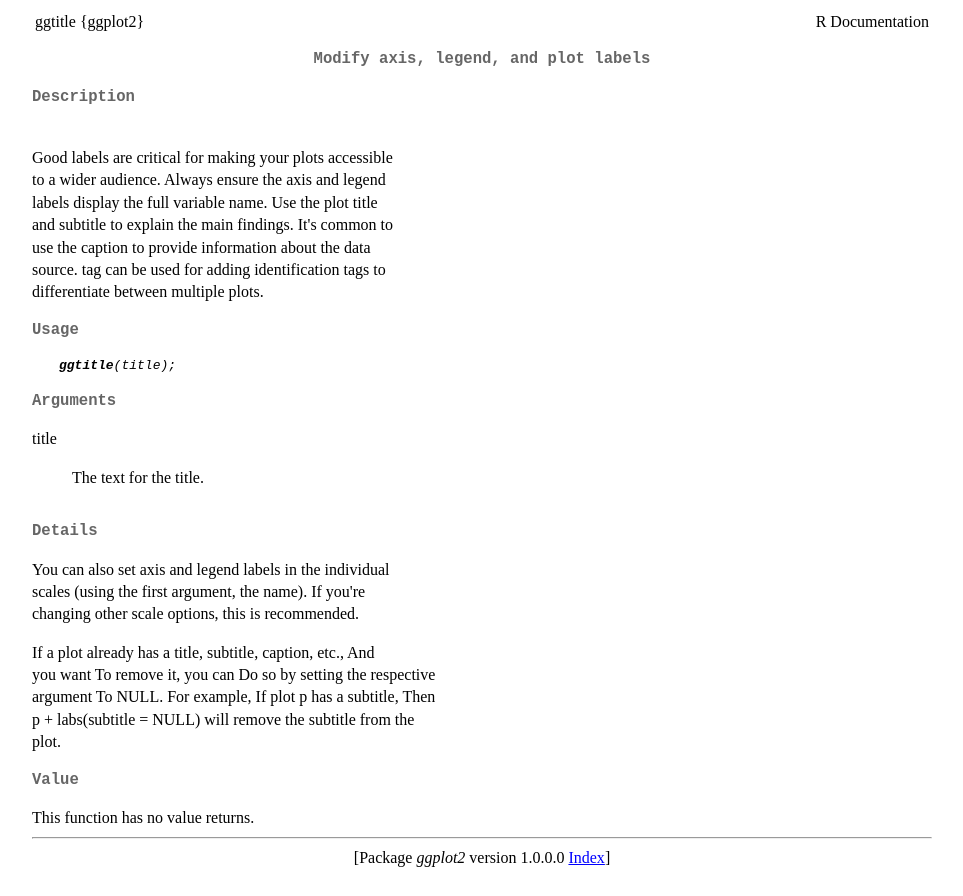
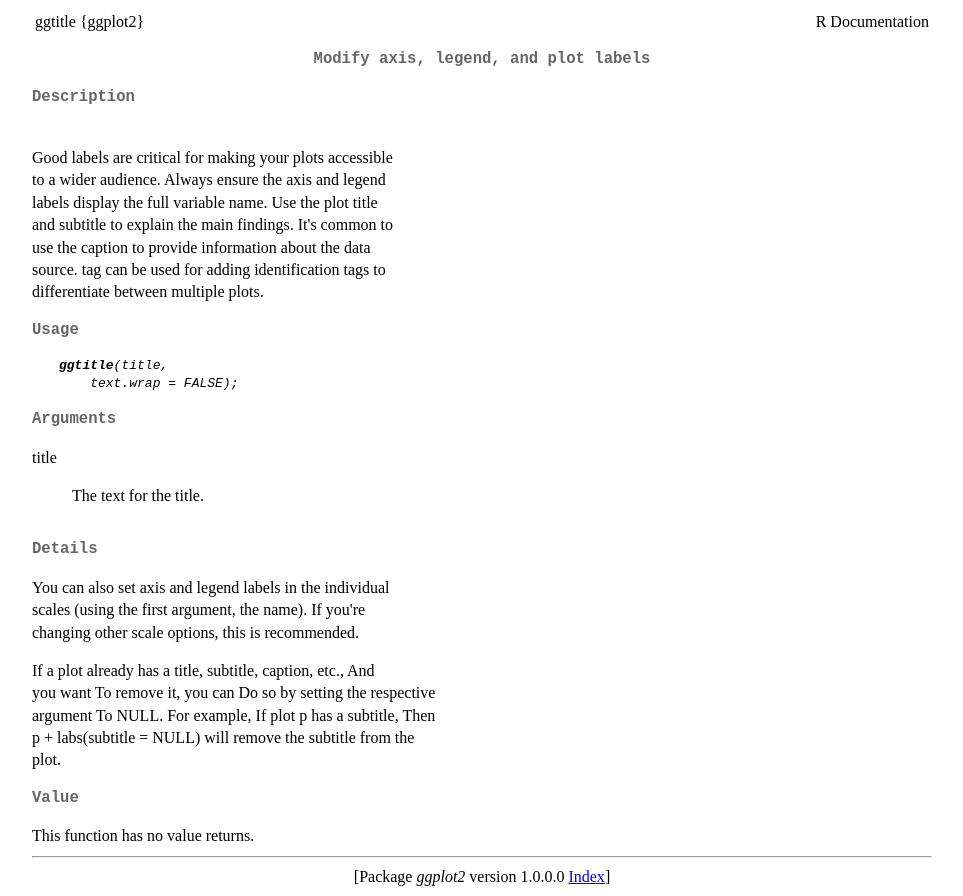
Before and after one commit to xieguigang/ms-imaging, a plain HTML site: page vignettes/ggplot/ggplot2/ggtitle.html in a window 1280 px wide. Shown: the whole page, without its empty margins (158-1121 px from the left). Drawn offline with Linux system fonts and the light colour scheme.

Commit message:
build package documents

```diff
--- a/vignettes/ggplot/ggplot2/ggtitle.html
+++ b/vignettes/ggplot/ggplot2/ggtitle.html
@@ -157,7 +157,8 @@
         <h3>Usage</h3>
 
         <div style="width: 100%; padding-left: 3%; color: black;">
-            <pre><code class='language-R' style="color: black; font-weight:normal;"><strong>ggtitle</strong>(<i>title</i>);</code></pre>
+            <pre><code class='language-R' style="color: black; font-weight:normal;"><strong>ggtitle</strong>(<i>title</i>,
+    <i>text.wrap</i> = FALSE);</code></pre>
         </div>
 
         <h3>Arguments</h3>
```
Also changed, not shown: vignettes/ggplot/ggplot2.html (+1 -1 lines), 1 other file.
